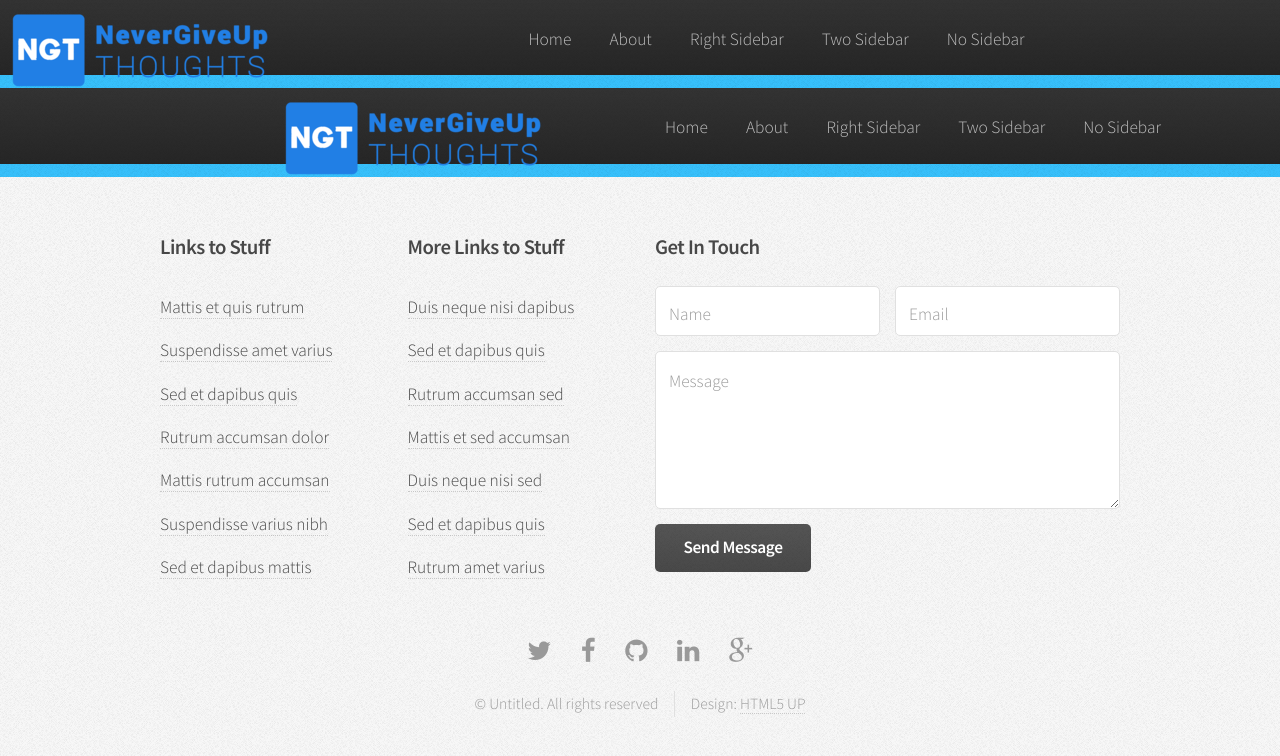
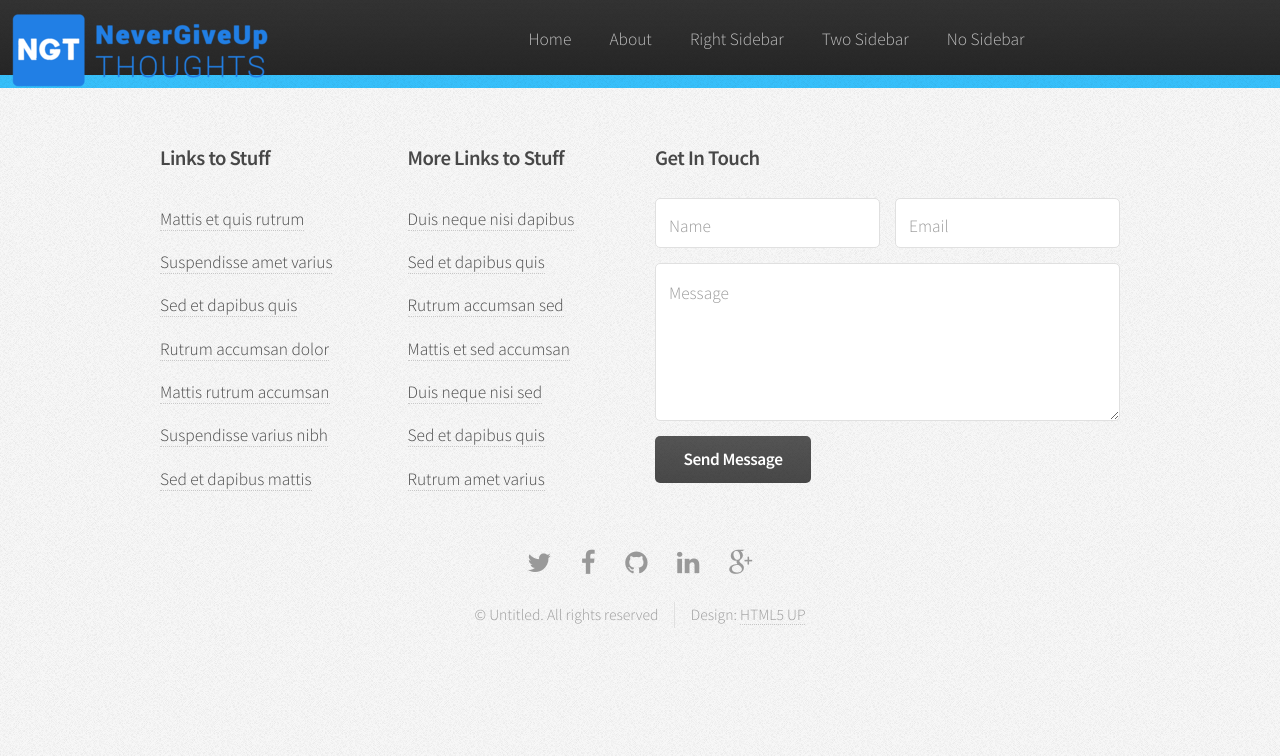
Before and after one commit to priyam999/arcanawebsite, a Jekyll site: the page built from index.html, in a window 1280 px wide. Shown: the top 756 px of the page. Built offline with Jekyll 4.4.1, drawn with Linux system fonts in a browser that asks for light colours; the list of posts is cut into pages by our own code.

Commit message:
Update index.html

```diff
--- a/index.html
+++ b/index.html
@@ -1,28 +1,3 @@
 ---
-title: Home
 layout: default
 ---
-
-<body>
-
-		<!-- Header -->
-			<div id="header">
-
-				<!-- Logo -->
-
-
-				<!-- Nav -->
-					<nav id="nav">
-                    <img style="float:left;" class="logo" src="images/ngts7.png" alt="logo">
-						<ul>
-							{% assign current = page.url | downcase | split: '/' %}
-							<li {% if current[1] == 'index.html' %}class="current"{% endif %}><a href="{{ site.baseurl }}/index.html">Home</a></li>
-						  <!--  <li {% if current[1] == 'blog' %}class="current"{% endif %}><a href="{{ site.baseurl }}/blog">Blog</a></li>-->
-							<li {% if current[1] == 'about.html' %}class="current"{% endif %}><a href="{{ site.baseurl }}/about.html">About</a></li>
-							<li {% if current[1] == 'disclaimer.html' %}class="current"{% endif %}><a href="{{ site.baseurl }}/disclaimer.html">Right Sidebar</a></li>
-							<li {% if current[1] == 'privacypolicy.html' %}class="current"{% endif %}><a href="{{ site.baseurl }}/privacypolicy.html">Two Sidebar</a></li>
-							<li {% if current[1] == 'contact.html' %}class="current"{% endif %}><a href="{{ site.baseurl }}/contact.html">No Sidebar</a></li>
-						</ul>
-					</nav>
-
-			</div>
```
